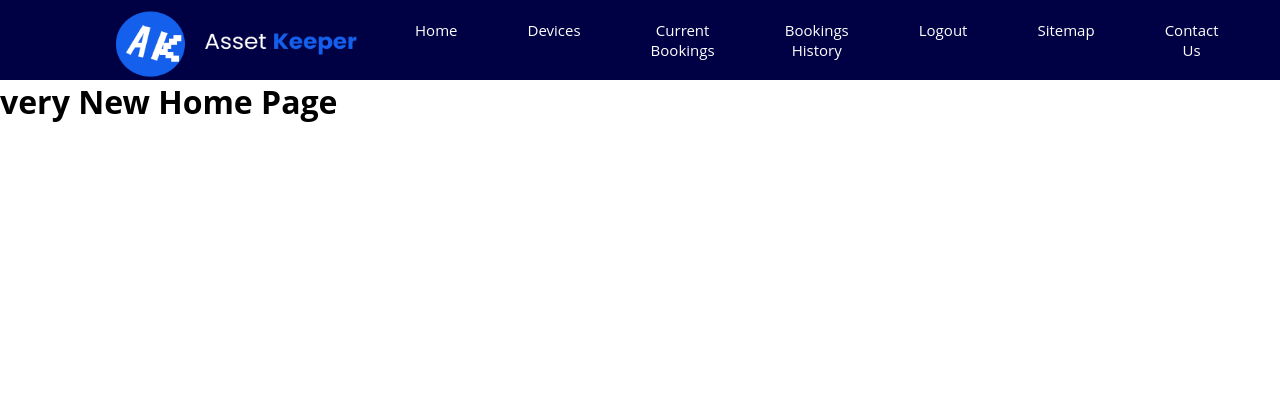
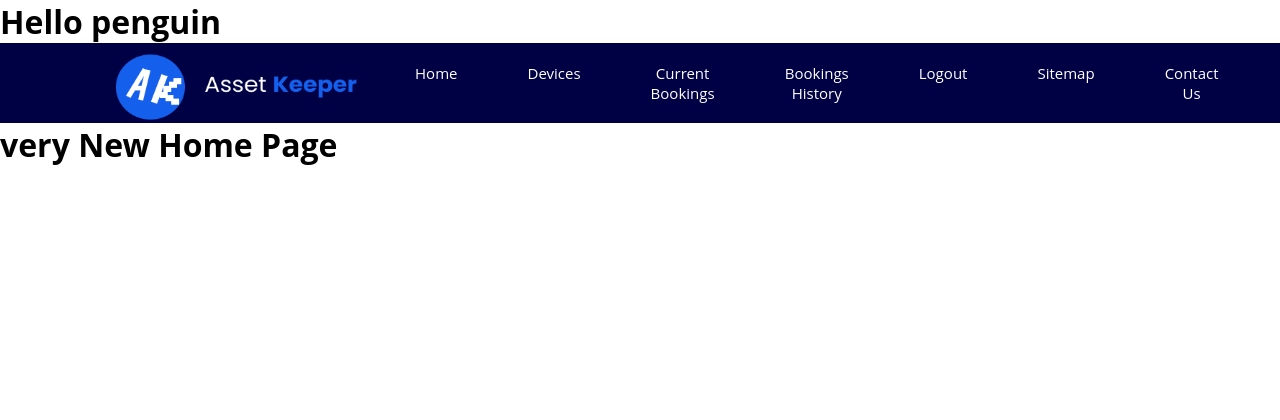
Before and after one commit to apaval26/AssetKeeper-v1.0.0-MVP, a Django app: template SoftDevGrProject_Repo-main (2)/SoftDevGrProject_Repo-main/SoftDevGrProject_Repo-main/templates/main_user.html in a window 1280 px wide; the page is wider, and only the part inside the window is pictured. Shown: the top 420 px of that part. Run offline with Django 3.2, Linux system fonts and the light colour scheme; the template is opened without the code that fills it, so the values that code supplies are empty.

Commit message:
testc
fffff

```diff
--- a/SoftDevGrProject_Repo-main (2)/SoftDevGrProject_Repo-main/SoftDevGrProject_Repo-main/templates/main_user.html
+++ b/SoftDevGrProject_Repo-main (2)/SoftDevGrProject_Repo-main/SoftDevGrProject_Repo-main/templates/main_user.html
@@ -27,6 +27,7 @@
 
 
 <body>
+    <h1> Hello penguin </h1>
     <!-- this is a comment that will not be displayed-->
     <!--An example of a simple web page.-->
 
```
